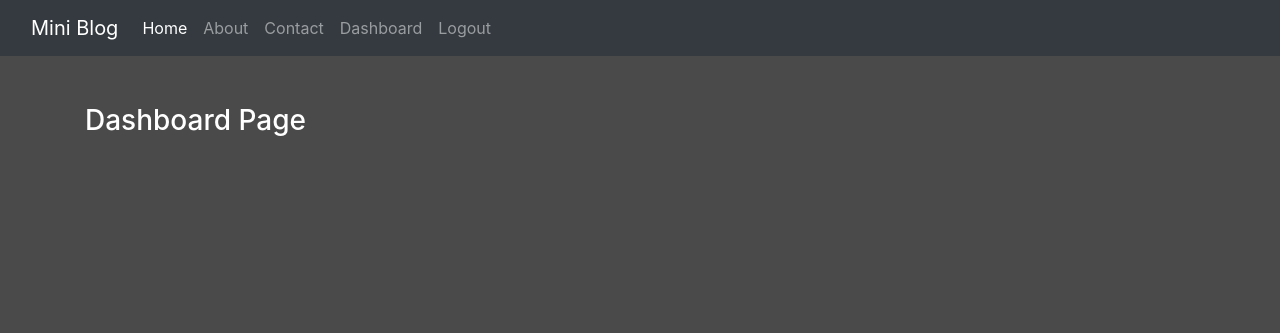
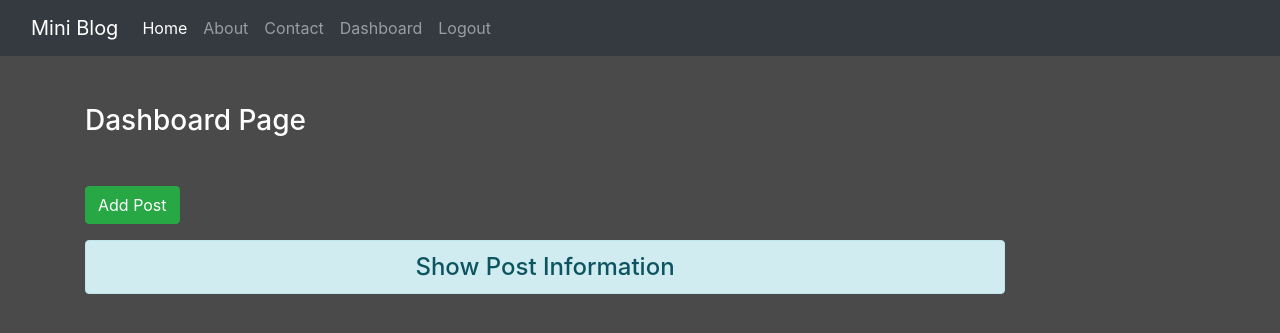
Before and after one commit to souldiarys/miniblog, a Django app: page /dashboard/ in a window 1280 px wide. Shown: the top 333 px of the page. Run offline with Django 3.2, Linux system fonts and the light colour scheme; the visitor is signed in with stand-in values (Sample User, id 1); data that the repository does not hold is empty; some libraries are stand-ins or nearby versions.

Commit message:
[CH5] 미니블로그 - 대시보드 화면 수정

```diff
--- a/blog/templates/blog/dashboard.html
+++ b/blog/templates/blog/dashboard.html
@@ -1,7 +1,51 @@
 {% extends 'blog/base.html' %}
 {% load static %}
+
+{% block msg %}
+    {% if messages %}
+        {% for message in messages %}
+            <div {% if message.tags %} class="alert alert-{{message.tags}} alert-dismissible fade show" {% endif %}>
+                <strong>{{message}}</strong>
+                <button type="button" class="close" data-dismiss="alert" aria-label="Close">
+                    <span aria-hidden="true">&times;</span>
+                </button>
+            </div>
+        {% endfor %}
+    {% endif %}
+{% endblock msg %}
+
 {% block content %}
 <div class="col-sm-10">
     <h3 class="text-white my-5">Dashboard Page</h3>
+    <a href="#" class="btn btn-success">Add Post</a>
+    <h4 class="text-center alert alert-info mt-3">Show Post Information</h4>
+    {% if posts %}
+        <table class="table table-hover bg-white">
+            <thead>
+                <tr class="text-center">
+                    <th scope="col" style="width:2%">ID</th>
+                    <th scope="col" style="width:28%">Title</th>
+                    <th scope="col" style="width:55%">Description</th>
+                    <th scope="col" style="width:15%">Action</th>
+                </tr>
+            </thead>
+            <tbody>
+                {% for post in posts %}
+                    <tr>
+                        <th scope="row">{{post.id}}</th>
+                        <td>{{post.title}}</th>
+                        <td>{{post.desc}}</th>
+                        <td class="text-center">
+                            <a href="#" class="btn btn-warning btn-sm">Edit</a>
+                            <form action="" method="post" class="d-inline">
+                                {% csrf_token %}
+                                <input type="submit" class="btn btn-danger btn-sm" value="Delete">
+                            </form>
+                        </td>
+                    </tr>
+                {% endfor %}
+            </tbody>
+        </table>
+    {% endif %}
 </div>
 {% endblock content %}
--- a/blog/views.py
+++ b/blog/views.py
@@ -22,7 +22,11 @@ def contact(request):
 
 # Dashboard
 def dashboard(request):
-    return render(request, 'blog/dashboard.html')
+    if request.user.is_authenticated:
+        posts = Post.objects.all()
+        return render(request, 'blog/dashboard.html', {'posts':posts})
+    else:
+        return redirect('login')
 
 # Logout
 def user_logout(request):
```
